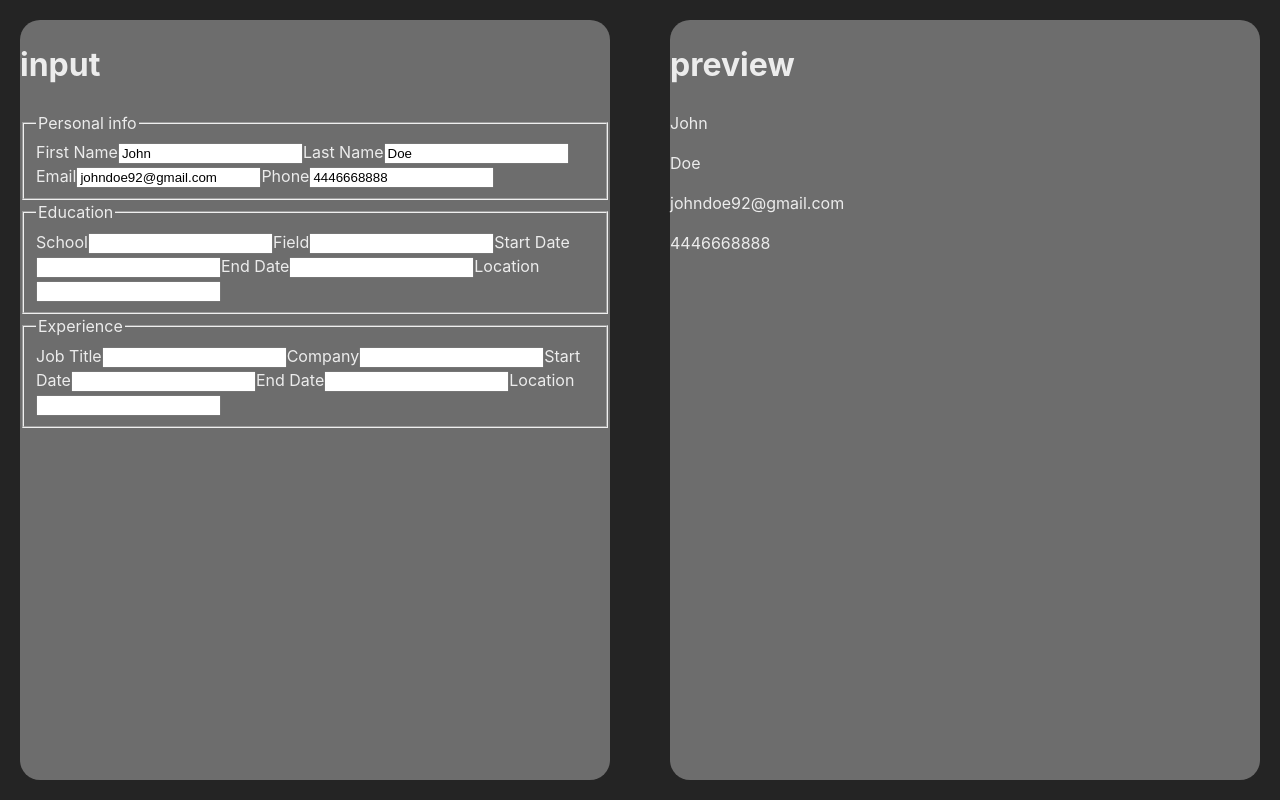
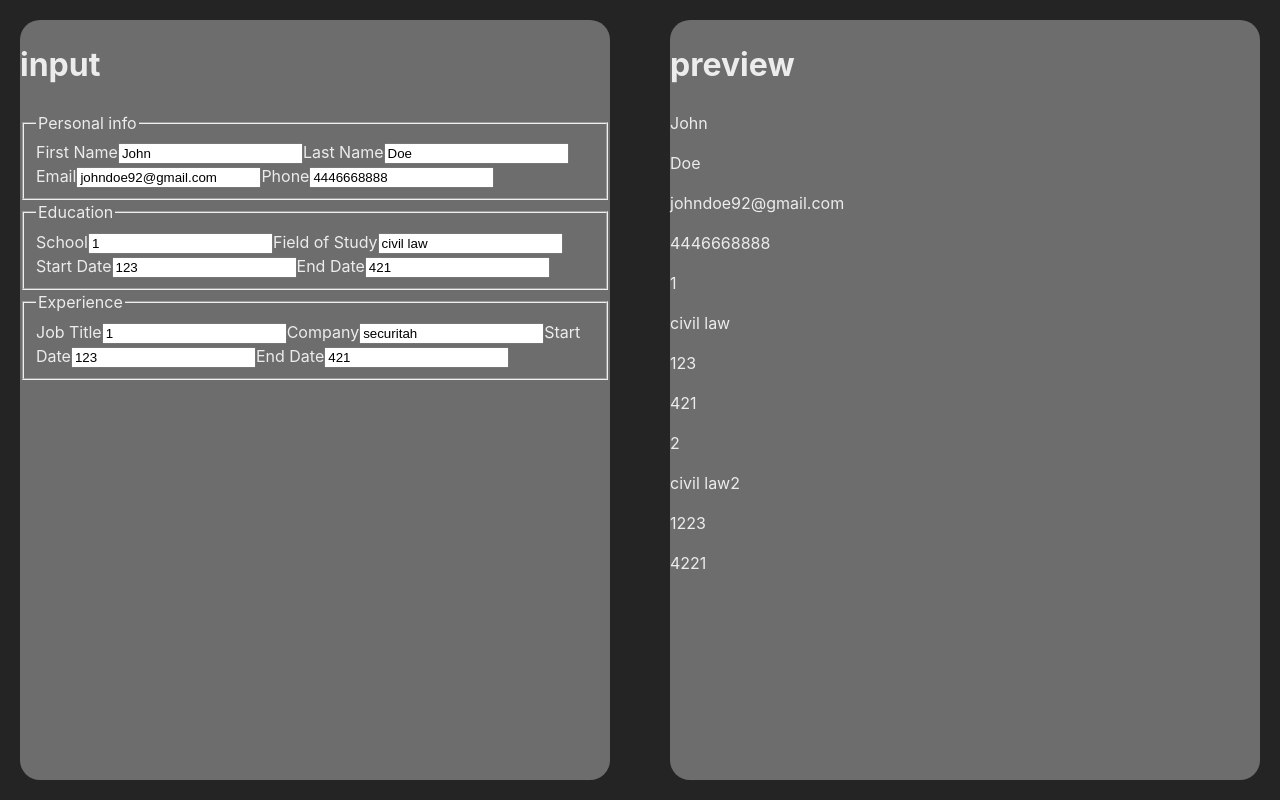
Before and after one commit to AmbiAngel/CV-Application, a React (Vite) app: page / in a window 1280 px wide. Built offline with nearby package versions, Linux system fonts and the light colour scheme.

Commit message:
Create components for all inputs conatiners and setup basic rendering of personal info + education

```diff
--- a/src/App.jsx
+++ b/src/App.jsx
@@ -6,6 +6,8 @@ import './App.css'
 import Input from './components/customInput'
 import InputHalf from './components/input_half.jsx'
 import PreviewHalf from './components/preview_half.jsx'
+// import inputsContainer from './components/inputsContainer'
+import InputsContainer from './components/inputsContainer'
 
 
 
@@ -31,56 +33,139 @@ function App() {
         startDate:'123',
         endDate:'421',
         location:'asdf'
-      }
+      },
+      {
+        school:'2',
+        field:'civil law2',
+        startDate:'1223',
+        endDate:'4221',
+        location:'a2sdf'
+      },
     ],
     experience:[
       {
         jobTitle:'1',
-        company:'civil law',
+        company:'securitah',
         startDate:'123',
         endDate:'421',
         location:'asdf'
       }
     ]
   }
+
+  const personalInfoInputs = [
+    {
+      id:'firstName',
+      label:'First Name',
+      inputType:'text'
+    },
+    {
+      id:'lastName',
+      label:'Last Name',
+      inputType:'text'
+    },
+    {
+      id:'email',
+      label:'Email',
+      inputType:'text'
+    },
+    {
+      id:'phone',
+      label:'Phone',
+      inputType:'number'
+    },
+  ]
+
+  const educationInputs = [
+    {
+      id:'school',
+      label:'School',
+      inputType:'text'
+    },
+    {
+      id:'field',
+      label:'Field of Study',
+      inputType:'text'
+    },
+    {
+      id:'startDate',
+      label:'Start Date',
+      inputType:'text'
+    },
+    {
+      id:'endDate',
+      label:'End Date',
+      inputType:'number'
+    },
+  ]
+
+  const experienceInputs = [
+    {
+      id:'jobTitle',
+      label:'Job Title',
+      inputType:'text'
+    },
+    {
+      id:'company',
+      label:'Company',
+      inputType:'text'
+    },
+    {
+      id:'startDate',
+      label:'Start Date',
+      inputType:'text'
+    },
+    {
+      id:'endDate',
+      label:'End Date',
+      inputType:'number'
+    },
+  ]
   // const [count, setCount] = useState(0)
   const [value, setValue] = useState('')
-  console.log('test');
   const[personalInfo, setPersonalInfo] = useState({...mockData2.personalInfo})
+
   const[education, setEducation] = useState([...mockData2.education])
+  const[selectedEducationId, setSelectedEducationId] = useState(0)
+
   const[experience, setExperience] = useState([...mockData2.experience])
+  const[selectedExperienceId, setSelectedExperienceId] = useState(0)
+
+  console.log(education);
   // Have a state Obj that updates appropriate prop on input change and renders on Resume
   return (
     <div className="app">
       <div className="inputHalf">
         <h1>input</h1>
         <form action="">
+            <InputsContainer
+              categorySetter={setPersonalInfo}
+              categoryObj={{...personalInfo}}
+              categoryTitle='Personal info'
+              containerClass='personal-info-input-container'
+              inputsArray={personalInfoInputs}
+              >
+            </InputsContainer>
 
-            <fieldset className="personal-info-container">
-                <legend>Personal info</legend>
-                <Input id='first-name' label='First Name' inputType='text' isRequired={true} value={personalInfo.firstName} onChange={(e)=> setPersonalInfo({...personalInfo, firstName: e.target.value})}></Input>
-                <Input id='last-name' label='Last Name' inputType='text' isRequired={true}  value={personalInfo.lastName} onChange={(e)=> setPersonalInfo({...personalInfo, lastName: e.target.value})}></Input>
-                <Input id='email' label='Email' inputType='text'  value={personalInfo.email} onChange={(e)=> setPersonalInfo({...personalInfo, email: e.target.value})}></Input>
-                <Input id='phone' label='Phone' inputType='number'  value={personalInfo.phone} onChange={(e)=> setPersonalInfo({...personalInfo, phone: e.target.value})}></Input>
-            </fieldset>
+            <InputsContainer
+              categorySetter={setEducation}
+              categoryObj={[...education]}
+              categorySelectedId={selectedEducationId}
+              categoryTitle='Education'
+              containerClass='education-input-container'
+              inputsArray={educationInputs}
+              >
+            </InputsContainer>
 
-            <fieldset className="education-info-container">
-                <legend>Education</legend>
-                <Input id='school' label='School' inputType='text'></Input>
-                <Input id='field' label='Field' inputType='text'></Input>
-                <Input id='education-start-date' label='Start Date' inputType='text'></Input>
-                <Input id='education-end-date' label='End Date' inputType='text'></Input>
-                <Input id='education-location' label='Location' inputType='text'></Input>
-            </fieldset>
-
-            <fieldset className="experience-info-container">
-                <legend>Experience</legend>
-                <Input id='job-title' label='Job Title' inputType='text'></Input>
-                <Input id='company' label='Company' inputType='text'></Input>
-                <Input id='experience-start-date' label='Start Date' inputType='text'></Input>
-                <Input id='experience-end-date' label='End Date' inputType='text'></Input>
-                <Input id='experience-location' label='Location' inputType='text'></Input>
-            </fieldset>
+            <InputsContainer
+              categorySetter={setExperience}
+              categoryObj={[...experience]}
+              categorySelectedId={selectedExperienceId}
+              categoryTitle='Experience'
+              containerClass='experience-input-container'
+              inputsArray={experienceInputs}
+              >
+            </InputsContainer>
         </form>
     </div>
       <div className="previewHalf">
@@ -92,7 +177,14 @@ function App() {
           <p>{personalInfo.phone}</p>
         </div>
         <div className="resume-education-info">
-          {education.map((item) => null)}
+          {education.map((item, index) =>
+          <div className="education-item" key={index}>
+            <p>{item.school}</p>
+            <p>{item.field}</p>
+            <p>{item.startDate}</p>
+            <p>{item.endDate}</p>
+          </div>
+          )}
         </div>
       </div>
     </div>
--- /dev/null
+++ b/src/components/GenerateInputs.jsx
@@ -0,0 +1,6 @@
+import Input from './customInput'
+
+export default function GenerateInputs(){
+    <Input id='first-name' label='First Name' inputType='text' isRequired={true} value={categoryObj.firstName} onChange={(e)=> categorySetter({...categoryObj, firstName: e.target.value})}></Input>
+
+}
--- /dev/null
+++ b/src/components/inputsContainer.jsx
@@ -0,0 +1,39 @@
+import Input from './customInput'
+
+
+export default function InputsContainer({containerClass, categorySetter, categoryObj, categoryTitle, inputsArray, categorySelectedId}){
+    if (Array.isArray(categoryObj)){
+        const isolatedObj = categoryObj[categorySelectedId]
+        return(
+        <fieldset className={containerClass}>
+            <legend>{categoryTitle}</legend>
+            {inputsArray.map((item)=>
+            <Input
+            key={item.id}
+            id={item.id}
+            label={item.label}
+            inputType={item.inputType}
+            isRequired={true}
+            value={isolatedObj[item.id]}
+            onChange={(e)=>{
+                categoryObj[categorySelectedId][item.id] = e.target.value
+                categorySetter([...categoryObj])
+                }}>
+
+            </Input>
+
+            )}
+        </fieldset>
+        )
+    }
+
+    return(
+        <fieldset className={containerClass}>
+            <legend>{categoryTitle}</legend>
+            {inputsArray.map((item)=>
+            <Input key={item.id} id={item.id} label={item.label} inputType={item.inputType} isRequired={true} value={categoryObj[item.id]} onChange={(e)=> categorySetter({...categoryObj, [item.id]: e.target.value})}></Input>
+
+            )}
+        </fieldset>
+    )
+}
```
